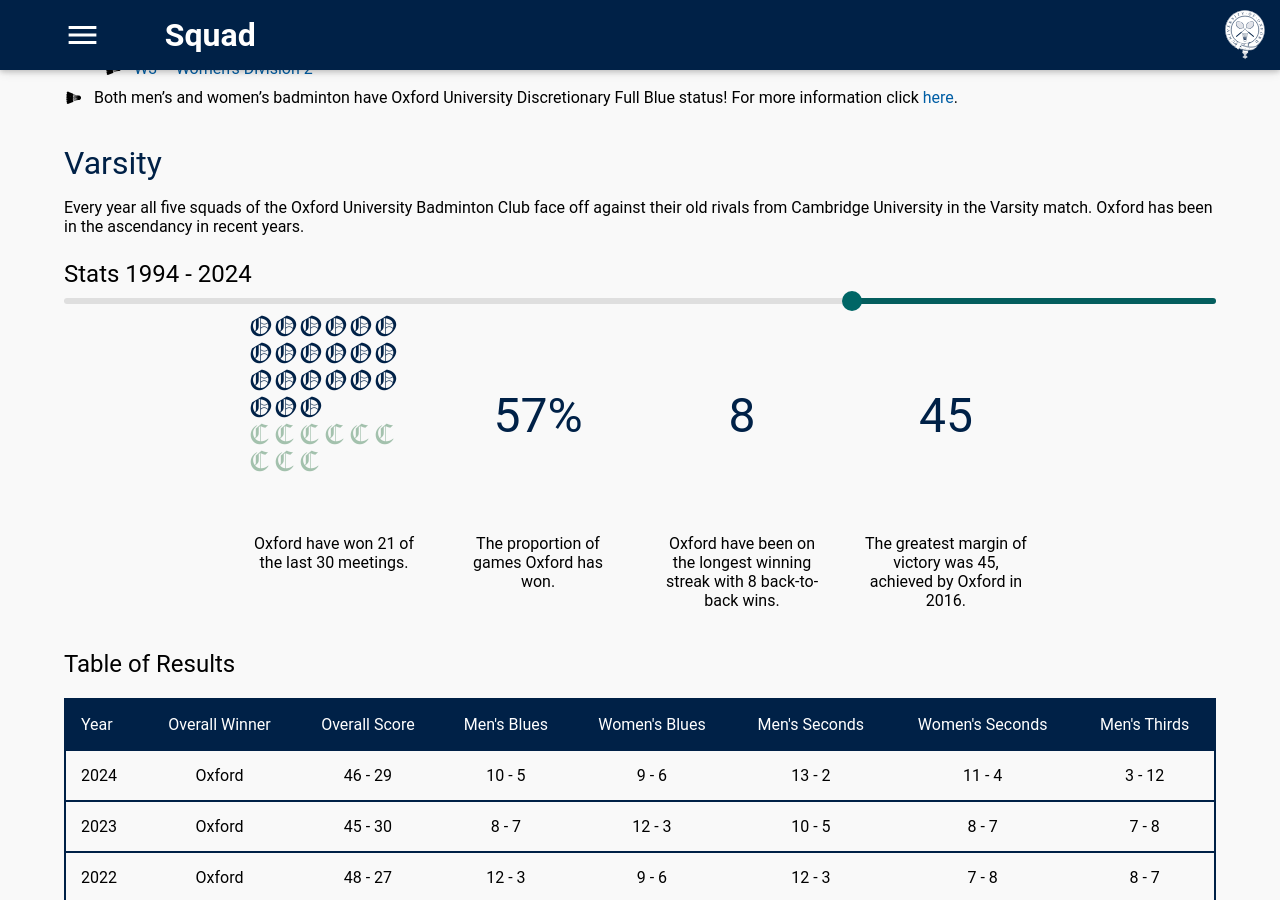
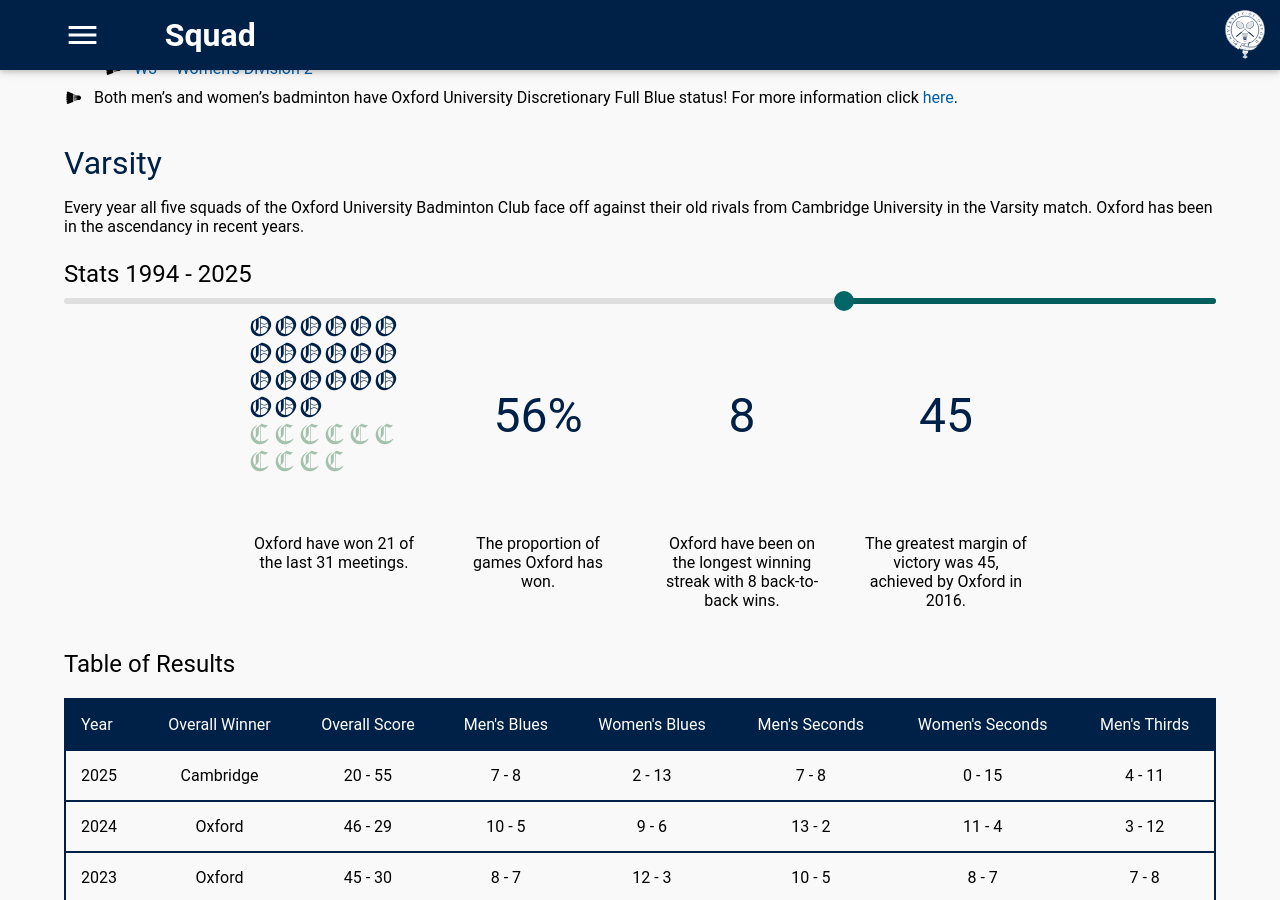
Before and after one commit to OUBaC/OUBaC.github.io, a Jekyll site: the page built from squad.html, in a window 1280 px wide and 900 px high, scrolled down 510 px. Built offline with Jekyll 4.4.1, drawn with Linux system fonts in a browser that asks for light colours.

Commit message:
Updated varsity and committee pages

```diff
--- /dev/null
+++ b/_data/varsity/2025.yml
@@ -0,0 +1,14 @@
+year: 2025
+winner: Cambridge
+oxford: 20
+cambridge: 55
+oxford-mens-1: 7
+cambridge-mens-1: 8
+oxford-mens-2: 7
+cambridge-mens-2: 8
+oxford-mens-3: 4
+cambridge-mens-3: 11
+oxford-ladies-1: 2
+cambridge-ladies-1: 13
+oxford-ladies-2: 0
+cambridge-ladies-2: 15
```
Also changed, not shown: _data/committee/2025.yml (+9 -6 lines).
